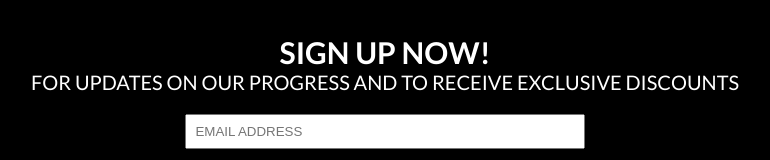
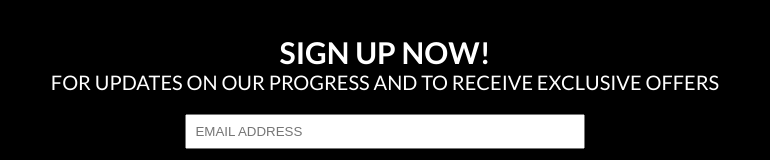
Before and after one commit to irisfilms/irisfilms.github.io, a plain HTML site: page index.html in a window 1280 px wide. Shown: the part 669-829 px from the top of the page, without its empty margins (255-1025 px from the left). Drawn offline with Linux system fonts and the light colour scheme.

Commit message:
changed discounts to offers

```diff
--- a/index.html
+++ b/index.html
@@ -44,7 +44,7 @@
     <div class="signup">
       <p id="now">SIGN UP NOW!</p>
       <p id="update">
-        FOR UPDATES ON OUR PROGRESS AND TO RECEIVE EXCLUSIVE DISCOUNTS
+        FOR UPDATES ON OUR PROGRESS AND TO RECEIVE EXCLUSIVE OFFERS
       </p>
     </div>
     <!-- Begin Mailchimp Signup Form -->
```
